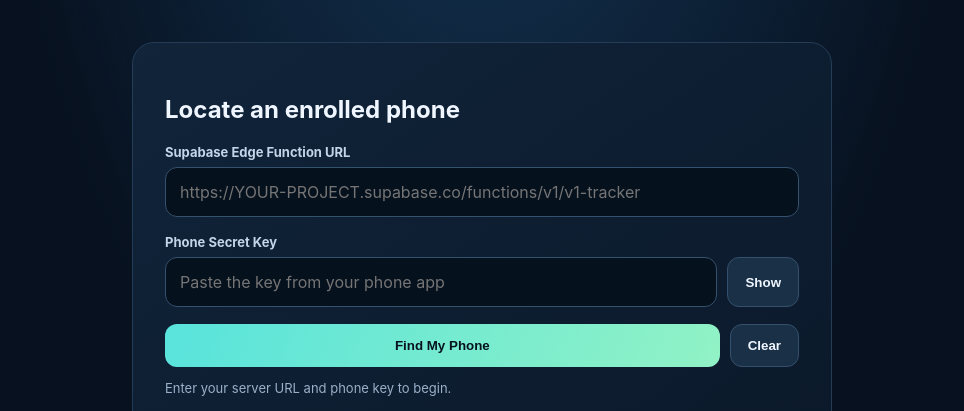
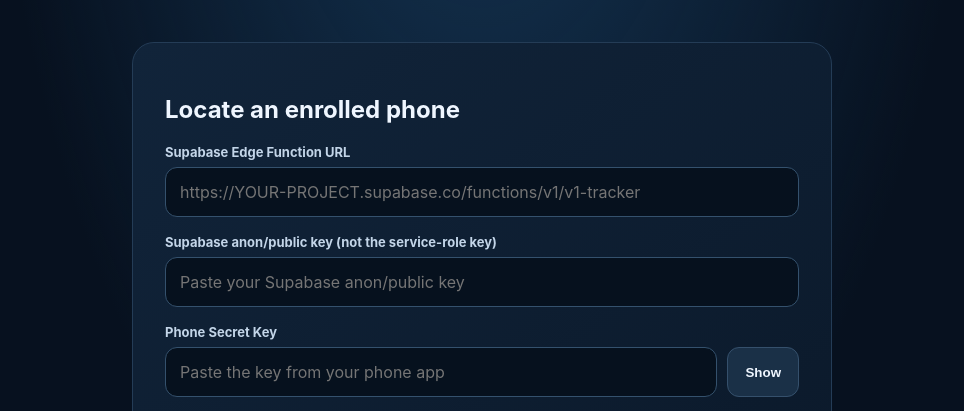
Before and after one commit to rudar6511-dot/-V1-Tracker, a plain HTML site: page index.html in a window 1280 px wide. Shown: the part 389-800 px from the top of the page, without its empty margins (158-1122 px from the left). Drawn offline with Linux system fonts and the light colour scheme.

Commit message:
Add public Supabase key configuration to laptop dashboard

```diff
--- a/index.html
+++ b/index.html
@@ -5,14 +5,14 @@
 </style></head>
 <body><header><div class="brand">V1 <span>TRACKER</span></div><span class="badge">OWNER-AUTHORIZED DEVICE FINDER</span></header>
 <main><section class="hero"><div class="orb">⌖</div><p class="eyebrow">YOUR DEVICE, YOUR CONTROL</p><h1>Find your phone.<br><span>From your laptop.</span></h1><p class="intro">Enter the unique key issued to your V1 Tracker Android app. If the phone has uploaded its GPS position, the latest location will appear below.</p></section>
-<section class="panel"><h2>Locate an enrolled phone</h2><label for="endpoint">Supabase Edge Function URL</label><input id="endpoint" type="url" placeholder="https://YOUR-PROJECT.supabase.co/functions/v1/v1-tracker"><label for="key">Phone Secret Key</label><div class="row"><input id="key" type="password" autocomplete="off" placeholder="Paste the key from your phone app"><button id="toggle" class="btn secondary" type="button">Show</button></div><div class="actions" style="margin-top:17px"><button id="find" class="btn primary">Find My Phone</button><button id="clear" class="btn secondary">Clear</button></div><p id="status" class="status" role="status">Enter your server URL and phone key to begin.</p>
+<section class="panel"><h2>Locate an enrolled phone</h2><label for="endpoint">Supabase Edge Function URL</label><input id="endpoint" type="url" placeholder="https://YOUR-PROJECT.supabase.co/functions/v1/v1-tracker"><label for="anon">Supabase anon/public key (not the service-role key)</label><input id="anon" type="password" autocomplete="off" placeholder="Paste your Supabase anon/public key"><label for="key">Phone Secret Key</label><div class="row"><input id="key" type="password" autocomplete="off" placeholder="Paste the key from your phone app"><button id="toggle" class="btn secondary" type="button">Show</button></div><div class="actions" style="margin-top:17px"><button id="find" class="btn primary">Find My Phone</button><button id="clear" class="btn secondary">Clear</button></div><p id="status" class="status" role="status">Enter your server URL and phone key to begin.</p>
 <div id="result" class="result hidden"><h3 id="deviceName">Your phone</h3><div class="grid"><div><small>LATITUDE</small><strong id="lat">—</strong></div><div><small>LONGITUDE</small><strong id="lng">—</strong></div><div><small>GPS ACCURACY</small><strong id="accuracy">—</strong></div><div><small>LAST REPORTED</small><strong id="updated">—</strong></div></div><a id="map" class="maplink" target="_blank" rel="noopener noreferrer">Open location on OpenStreetMap ↗</a></div></section>
 <section class="note"><h3>Setup required</h3><ul><li>Install the Android app and grant location permission on your own phone.</li><li>Run <code>supabase/schema.sql</code> and deploy <code>supabase/functions/v1-tracker/index.ts</code>.</li><li>The app must be signed in and online to upload a fresh location. Offline phones show only their last uploaded location.</li><li>Keep the secret key private; revoke it if exposed. Track only your own or explicitly authorized devices.</li></ul></section></main><footer>V1 Tracker · Secret keys are like passwords. Keep them private.</footer>
 <script>
 const $=id=>document.getElementById(id), endpoint=$('endpoint'), key=$('key'), status=$('status');
-endpoint.value=localStorage.getItem('v1Endpoint')||'';endpoint.addEventListener('change',()=>localStorage.setItem('v1Endpoint',endpoint.value.trim()));
+const anon=$('anon');endpoint.value=localStorage.getItem('v1Endpoint')||'';anon.value=localStorage.getItem('v1Anon')||'';endpoint.addEventListener('change',()=>localStorage.setItem('v1Endpoint',endpoint.value.trim()));anon.addEventListener('change',()=>localStorage.setItem('v1Anon',anon.value.trim()));
 function message(t,k=''){status.textContent=t;status.className='status '+k}
 $('toggle').onclick=()=>{key.type=key.type==='password'?'text':'password';$('toggle').textContent=key.type==='password'?'Show':'Hide'};
 $('clear').onclick=()=>{key.value='';$('result').classList.add('hidden');message('Cleared. The key is not saved in this browser.')};
-$('find').onclick=async()=>{const url=endpoint.value.trim(),secret=key.value.trim();$('result').classList.add('hidden');if(!url.startsWith('https://'))return message('Enter your HTTPS Edge Function URL.','error');if(!secret)return message('Paste the key shown by your enrolled phone.','error');$('find').disabled=true;message('Checking key and requesting the latest location…');try{const res=await fetch(url,{method:'POST',headers:{'Content-Type':'application/json'},body:JSON.stringify({action:'locate',tracking_key:secret})});const data=await res.json();if(!res.ok)throw Error(data.error||'Request failed. Check the key and server.');const d=data.device||data,lat=Number(d.latitude),lng=Number(d.longitude);if(!Number.isFinite(lat)||!Number.isFinite(lng))throw Error('No location uploaded yet.');$('deviceName').textContent=d.device_name||'Your phone';$('lat').textContent=lat.toFixed(6);$('lng').textContent=lng.toFixed(6);$('accuracy').textContent=d.accuracy_m==null?'Not reported':Math.round(d.accuracy_m)+' m';$('updated').textContent=d.updated_at?new Date(d.updated_at).toLocaleString():'Unknown';$('map').href='https://www.openstreetmap.org/?mlat='+lat+'&mlon='+lng+'#map=16/'+lat+'/'+lng;$('result').classList.remove('hidden');message('Location received. Open the map link below.','success')}catch(e){message(e.message||'Could not connect. Check your URL and internet.','error')}finally{$('find').disabled=false}};
+$('find').onclick=async()=>{const url=endpoint.value.trim(),secret=key.value.trim();$('result').classList.add('hidden');if(!url.startsWith('https://'))return message('Enter your HTTPS Edge Function URL.','error');if(!secret)return message('Paste the key shown by your enrolled phone.','error');$('find').disabled=true;message('Checking key and requesting the latest location…');try{const res=await fetch(url,{method:'POST',headers:{'Content-Type':'application/json','apikey':anon.value.trim()},body:JSON.stringify({action:'locate',tracking_key:secret})});const data=await res.json();if(!res.ok)throw Error(data.error||'Request failed. Check the key and server.');const d=data.device||data,lat=Number(d.latitude),lng=Number(d.longitude);if(!Number.isFinite(lat)||!Number.isFinite(lng))throw Error('No location uploaded yet.');$('deviceName').textContent=d.device_name||'Your phone';$('lat').textContent=lat.toFixed(6);$('lng').textContent=lng.toFixed(6);$('accuracy').textContent=d.accuracy_m==null?'Not reported':Math.round(d.accuracy_m)+' m';$('updated').textContent=d.updated_at?new Date(d.updated_at).toLocaleString():'Unknown';$('map').href='https://www.openstreetmap.org/?mlat='+lat+'&mlon='+lng+'#map=16/'+lat+'/'+lng;$('result').classList.remove('hidden');message('Location received. Open the map link below.','success')}catch(e){message(e.message||'Could not connect. Check your URL and internet.','error')}finally{$('find').disabled=false}};
 </script></body></html>
```
